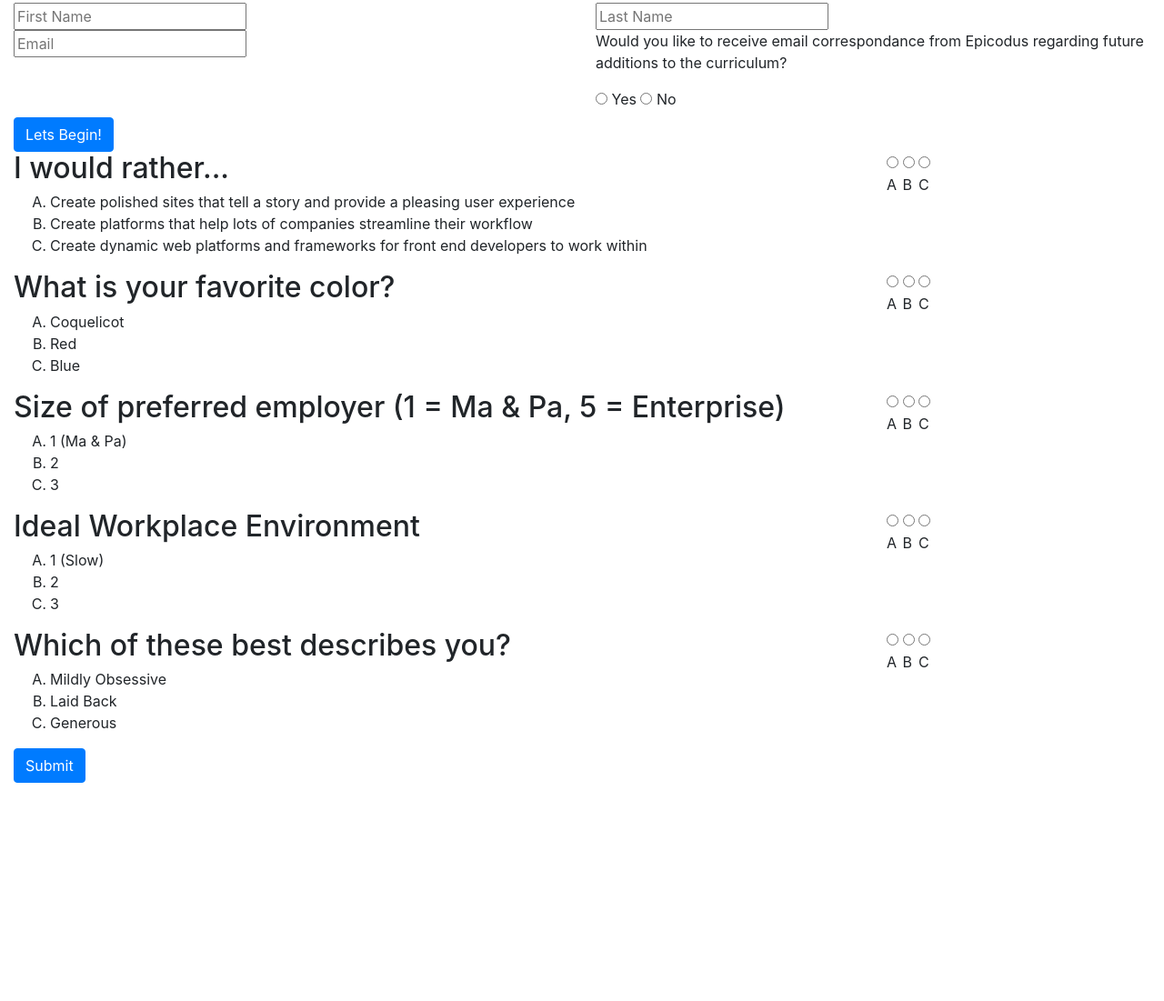
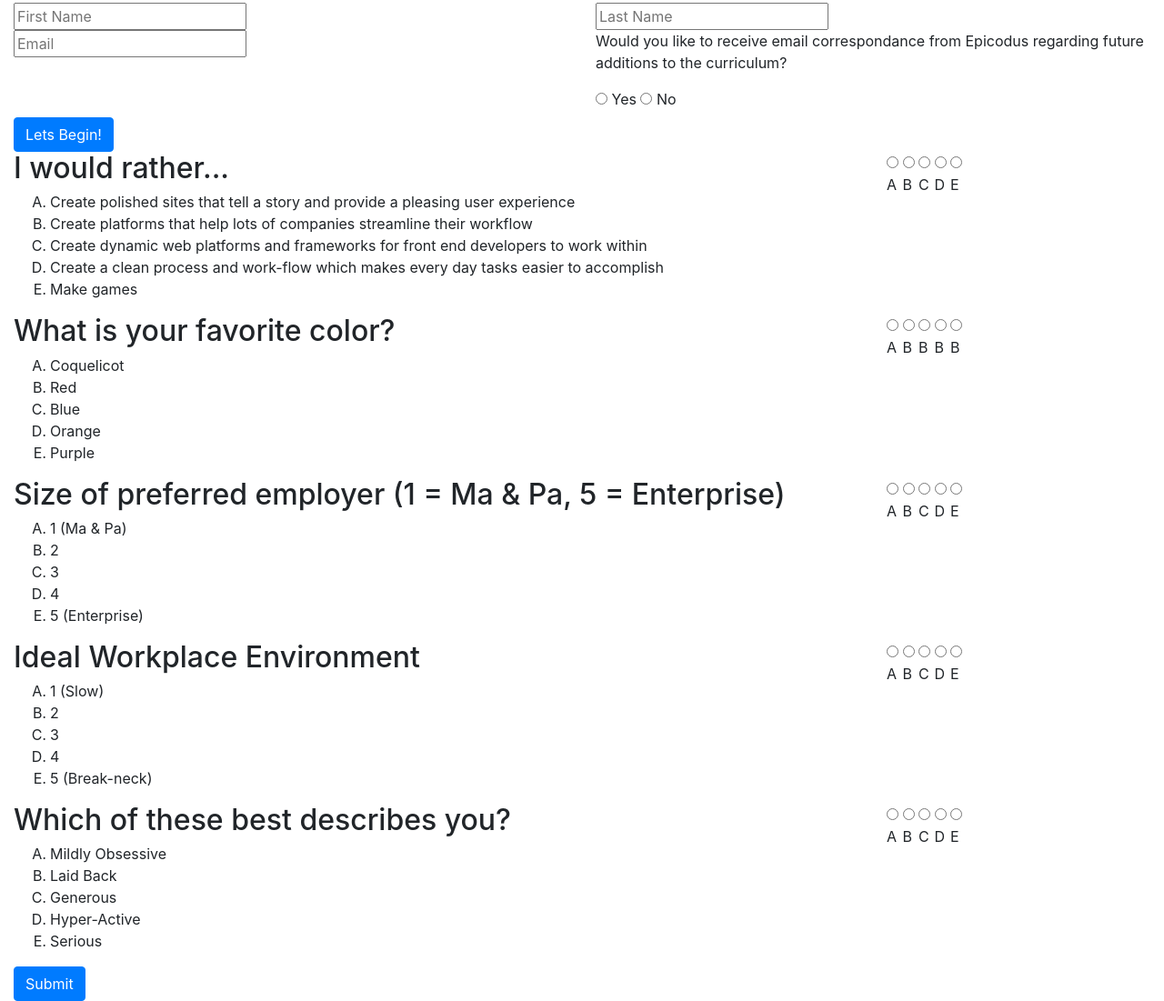
Before and after one commit to cworf/week-2-review, a plain HTML site: page index.html in a window 1280 px wide. Shown: the part 40-1141 px from the top of the page at 91% size. Before the commit the page ends 901 px from the top, so only its background shows below. Drawn offline with Linux system fonts and the light colour scheme.

Commit message:
revert number of answers and results back to 5

```diff
--- a/index.html
+++ b/index.html
@@ -51,6 +51,8 @@
               <li>Create polished sites that tell a story and provide a pleasing user experience</li>
               <li>Create platforms that help lots of companies streamline their workflow</li>
               <li>Create dynamic web platforms and frameworks for front end developers to work within</li>
+              <li>Create a clean process and work-flow which makes every day tasks easier to accomplish</li>
+              <li>Make games</li>
             </ol>
           </div>
           <div class="col-md-3">
@@ -72,6 +74,18 @@
                 <span>C</span>
               </div>
             </label>
+            <label>
+              <input type="radio" name="q1" value="4">
+              <div class="answer">
+                <span>D</span>
+              </div>
+            </label>
+            <label>
+              <input type="radio" name="q1" value="5">
+              <div class="answer">
+                <span>E</span>
+              </div>
+            </label>
           </div>
         </div>
         <div class="question row">
@@ -81,6 +95,8 @@
               <li>Coquelicot</li>
               <li>Red</li>
               <li>Blue</li>
+              <li>Orange</li>
+              <li>Purple</li>
             </ol>
           </div>
           <div class="col-md-3">
@@ -99,7 +115,19 @@
             <label>
               <input type="radio" name="q2" value="3">
               <div class="answer">
-                <span>C</span>
+                <span>B</span>
+              </div>
+            </label>
+            <label>
+              <input type="radio" name="q2" value="4">
+              <div class="answer">
+                <span>B</span>
+              </div>
+            </label>
+            <label>
+              <input type="radio" name="q2" value="5">
+              <div class="answer">
+                <span>B</span>
               </div>
             </label>
           </div>
@@ -111,6 +139,8 @@
               <li>1 (Ma & Pa)</li>
               <li>2</li>
               <li>3</li>
+              <li>4</li>
+              <li>5 (Enterprise)</li>
             </ol>
           </div>
           <div class="col-md-3">
@@ -132,6 +162,18 @@
                 <span>C</span>
               </div>
             </label>
+            <label>
+              <input type="radio" name="q3" value="4">
+              <div class="answer" >
+                <span>D</span>
+              </div>
+            </label>
+            <label>
+              <input type="radio" name="q3" value="5">
+              <div class="answer" >
+                <span>E</span>
+              </div>
+            </label>
           </div>
         </div>
         <div class="question row">
@@ -141,6 +183,8 @@
               <li>1 (Slow)</li>
               <li>2</li>
               <li>3</li>
+              <li>4</li>
+              <li>5 (Break-neck)</li>
             </ol>
           </div>
           <div class="col-md-3">
@@ -162,6 +206,18 @@
                 <span>C</span>
               </div>
             </label>
+            <label>
+              <input type="radio" name="q4" value="4">
+              <div class="answer">
+                <span>D</span>
+              </div>
+            </label>
+            <label>
+              <input type="radio" name="q4" value="5">
+              <div class="answer">
+                <span>E</span>
+              </div>
+            </label>
           </div>
         </div>
         <div class="question row">
@@ -171,6 +227,8 @@
               <li>Mildly Obsessive</li>
               <li>Laid Back</li>
               <li>Generous</li>
+              <li>Hyper-Active</li>
+              <li>Serious</li>
             </ol>
           </div>
           <div class="col-md-3">
@@ -192,6 +250,18 @@
                 <span>C</span>
               </div>
             </label>
+            <label>
+              <input type="radio" name="q5" value="4">
+              <div class="answer">
+                <span>D</span>
+              </div>
+            </label>
+            <label>
+              <input type="radio" name="q5" value="5">
+              <div class="answer">
+                <span>E</span>
+              </div>
+            </label>
           </div>
         </div>
         <button type="submit" class="btn btn-primary">Submit</button>
```
